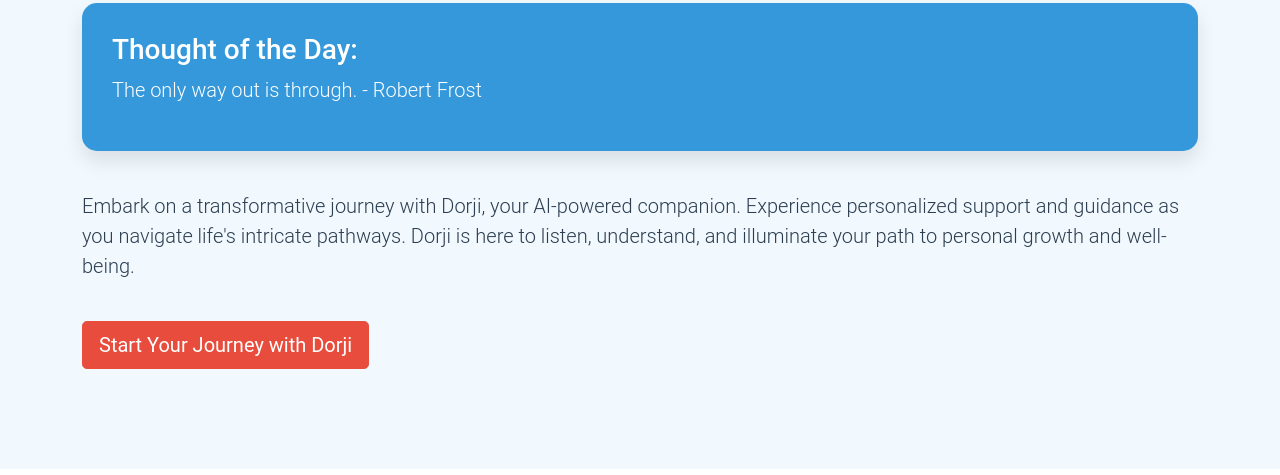
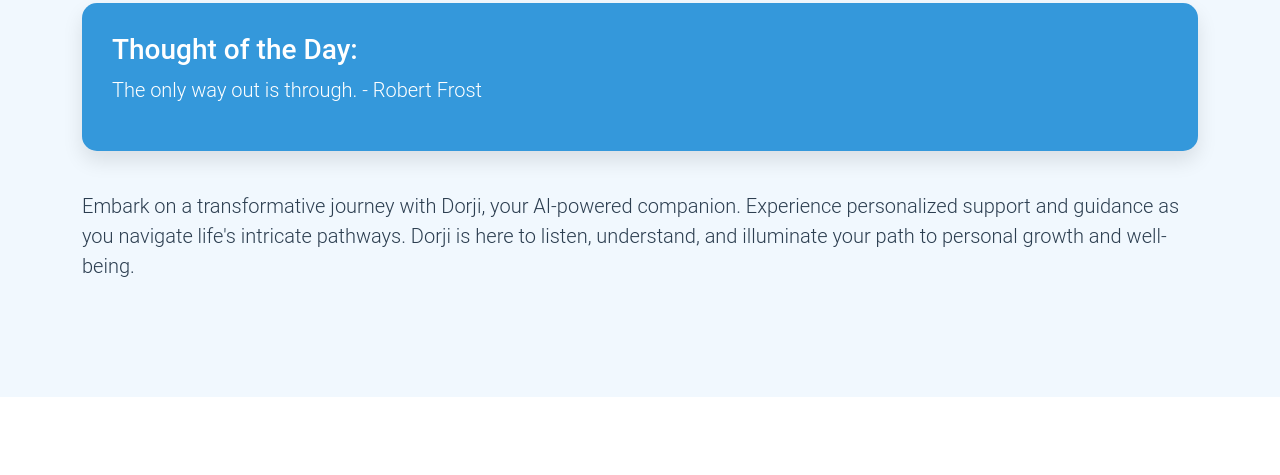
Before and after one commit to laxmpi07/YHSS, a plain HTML site: page index.html in a window 1280 px wide. Shown: the part 188-663 px from the top of the page. Drawn offline with nearby package versions, Linux system fonts and the light colour scheme; a script that the page names is missing.

Commit message:
index.html

```diff
--- a/index.html
+++ b/index.html
@@ -192,7 +192,7 @@
                 <p id="daily-quote" class="lead"></p>
             </div>
             <p class="lead">Embark on a transformative journey with Dorji, your AI-powered companion. Experience personalized support and guidance as you navigate life's intricate pathways. Dorji is here to listen, understand, and illuminate your path to personal growth and well-being.</p>
-            <button class="btn btn-primary btn-lg mt-4" onclick="openChatbot()">Start Your Journey with Dorji</button>
+            <!-- <button class="btn btn-primary btn-lg mt-4" onclick="openChatbot()">Start Your Journey with Dorji</button> -->
         </div>
     </div>
 
```
